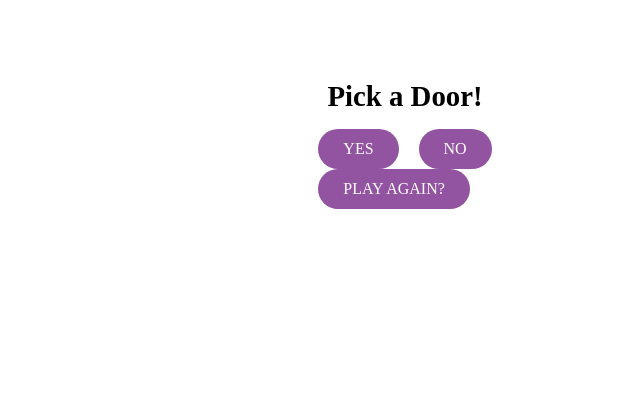
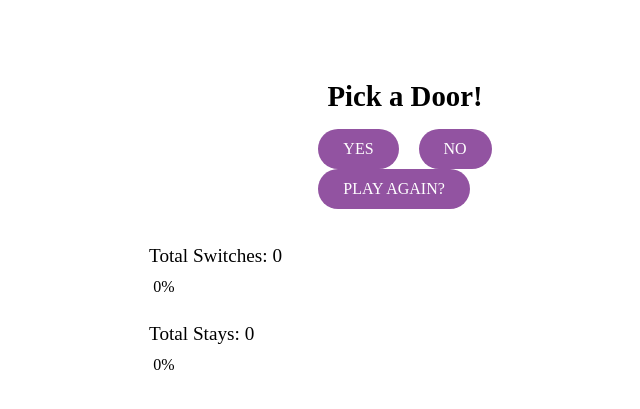
Before and after one commit to Laborico/MontPY-Hall-Problem, a Flask app: template templates/index.html in a window 1280 px wide; the page is wider, and only the part inside the window is pictured. Shown: the top 409 px of that part, without its empty margins (267-907 px from the left). Run offline with Flask 2, Linux system fonts and the light colour scheme; the template is opened without the code that fills it, so the values that code supplies are empty.

Commit message:
Added stats

```diff
--- a/app.py
+++ b/app.py
@@ -5,10 +5,17 @@ from flask import Flask, render_template
 
 app = Flask(__name__)
 
-door_amount = 30
+door_amount = 3
 state = 'PICK'
 options = []
 winner_index = 0
+stats = {
+  "totalSwitchPlays": 0,
+  "totalStayPlays": 0,
+  "totalSwitchWins": 0,
+  "totalStayWins": 0,
+}
+
 @jsf.use(app) # Connect Flask object to JyServer
 class App:
 
@@ -28,6 +35,7 @@ class App:
             self.js.document.getElementById(i).classList.remove("revealed")
             self.js.document.getElementById(i).classList.remove("picked")
             self.js.document.getElementById(i).classList.remove("won")
+            self.js.document.getElementById(i).classList.remove("new")
 
         self.js.document.querySelector("#instruction > p").innerHTML = "Pick a Door!"
 
@@ -64,6 +72,7 @@ class App:
         self.js.document.getElementById("choices").classList.add("hidden")
 
         if switched:
+            stats["totalSwitchPlays"]+=1
             """
                 jyserver does not save the results of each query to a varible
                 once a new query is done, all the varibles that had a query asign
@@ -76,10 +85,13 @@ class App:
 
             last_door = self.js.document.querySelector(".door-container:not(.revealed):not(.new)").id
             self.js.document.getElementById(last_door).classList.remove("picked")
+        else:
+            stats["totalStayPlays"]+=1
 
-        self.check_win()
 
-    def check_win(self):
+        self.check_win(switched)
+
+    def check_win(self, switched):
         door1 = self.js.document.querySelector(".door-container:not(.revealed):not(.picked)").id
         if door1 == str(winner_index):
             door1 = self.js.document.querySelector(".door-container:not(.revealed):not(.picked)").id
@@ -127,12 +139,34 @@ class App:
 
         if current_door == '🚂':
             self.js.document.querySelector("#instruction > p").innerHTML = "You Win:D!"
+
+            if switched:
+                stats["totalSwitchWins"] +=1
+            else:
+                stats["totalStayWins"]+=1
         else:
             self.js.document.querySelector("#instruction > p").innerHTML = "You Lose:C!"
 
         self.js.document.getElementById("play-again").classList.remove("hidden")
 
-        self.js.document.getElementById("play-again").classList.remove("hidden")
+        self.update_stats()
+
+
+    def update_stats(self):
+        switch_win_rates = (100 * stats["totalSwitchWins"]) / (stats["totalSwitchPlays"] if stats["totalSwitchPlays"] > 0 else 1)
+        switch_win_rates = f'{switch_win_rates:.2f}' + "%"
+
+
+        self.js.document.querySelector('#stats #switches .total').innerHTML = stats["totalSwitchPlays"]
+        self.js.document.querySelector('#stats #switches .bar').style.width = switch_win_rates
+        self.js.document.querySelector('#stats #switches .bar .win-rate').innerHTML = switch_win_rates
+
+        switch_stay_rates = (100 * stats["totalStayWins"]) / (stats["totalStayPlays"] if stats["totalStayPlays"] > 0 else 1)
+        switch_stay_rates = f'{switch_stay_rates:.2f}' + "%"
+
+        self.js.document.querySelector('#stats #stays .total').innerHTML = stats["totalStayPlays"]
+        self.js.document.querySelector('#stats #stays .bar').style.width = switch_stay_rates
+        self.js.document.querySelector('#stats #stays .bar .win-rate').innerHTML = switch_stay_rates
 
 
 
--- a/static/css/style.css
+++ b/static/css/style.css
@@ -134,3 +134,30 @@ p {
 #instruction > .choices > button:last-child {
     margin-left: 1rem;
 }
+
+#stats {
+    width: 90%;
+    max-width: 32rem;
+    display: flex;
+    flex-direction: column;
+    gap: 1rem;
+}
+
+#stats p {
+    font-size: 1.2rem;
+    margin: 0.25rem 0;
+}
+
+#stats .bar {
+    width: 0;
+    height: 2rem;
+    background-color: var(--purple);
+    position: relative;
+}
+
+#stats .bar > .win-rate {
+    position: absolute;
+    right: 0;
+    top: 50%;
+    transform: translate(120%, -50%);
+}
--- a/templates/index.html
+++ b/templates/index.html
@@ -21,6 +21,21 @@
         <button id="play-again" onclick="server.reset()">PLAY AGAIN?</button>
     </div>
 
+    <div id="stats">
+        <div id="switches">
+            <p>Total Switches: <span class="total">0</span></p>
+            <div class="bar">
+                <span class="win-rate">0%</span>
+            </div>
+        </div>
+        <div id="stays">
+            <p>Total Stays: <span class="total">0</span></p>
+            <div class="bar">
+                <span class="win-rate">0%</span>
+            </div>
+        </div>
+    </div>
+
     <script>
         server.start()
     </script>
```
